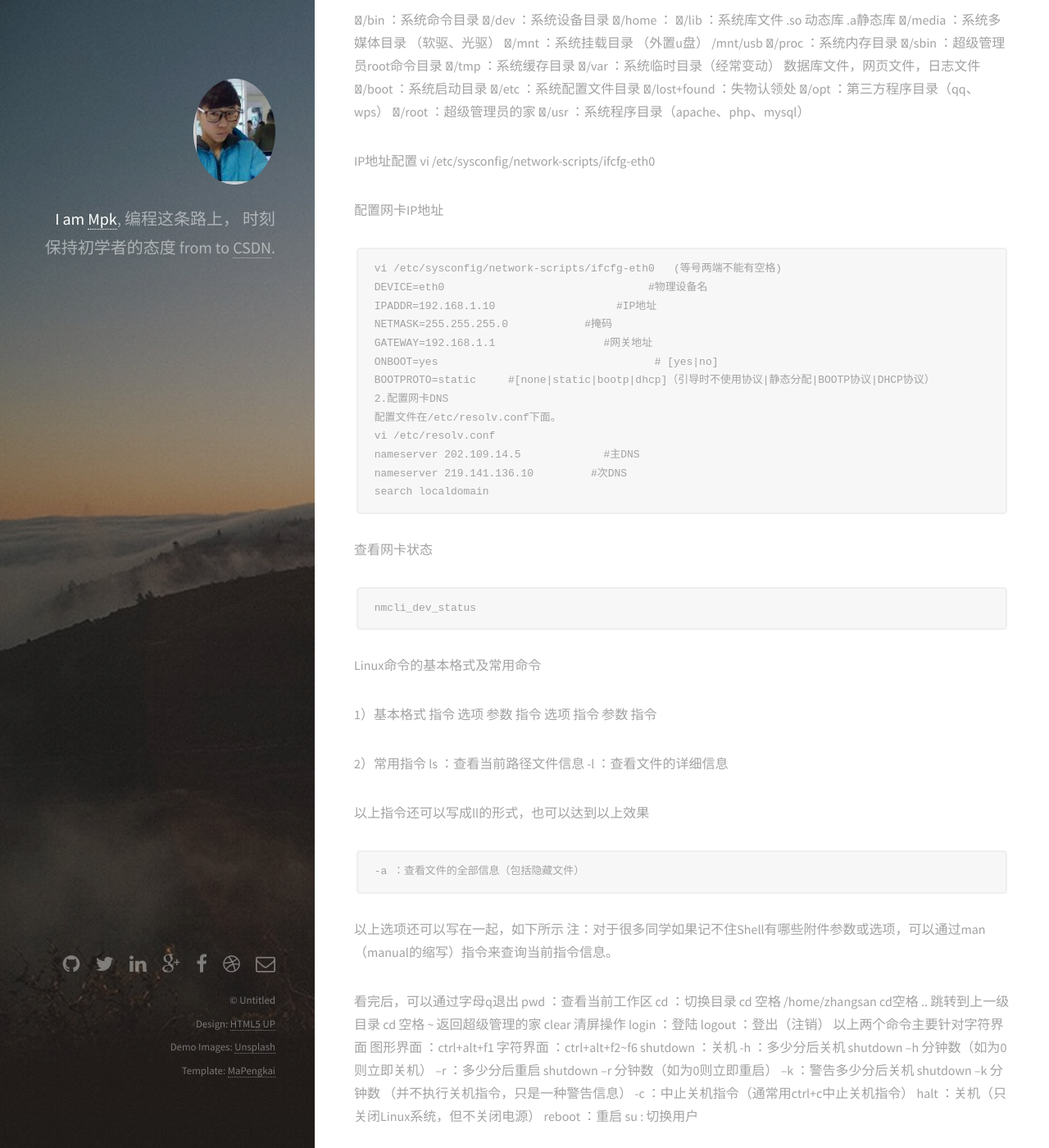
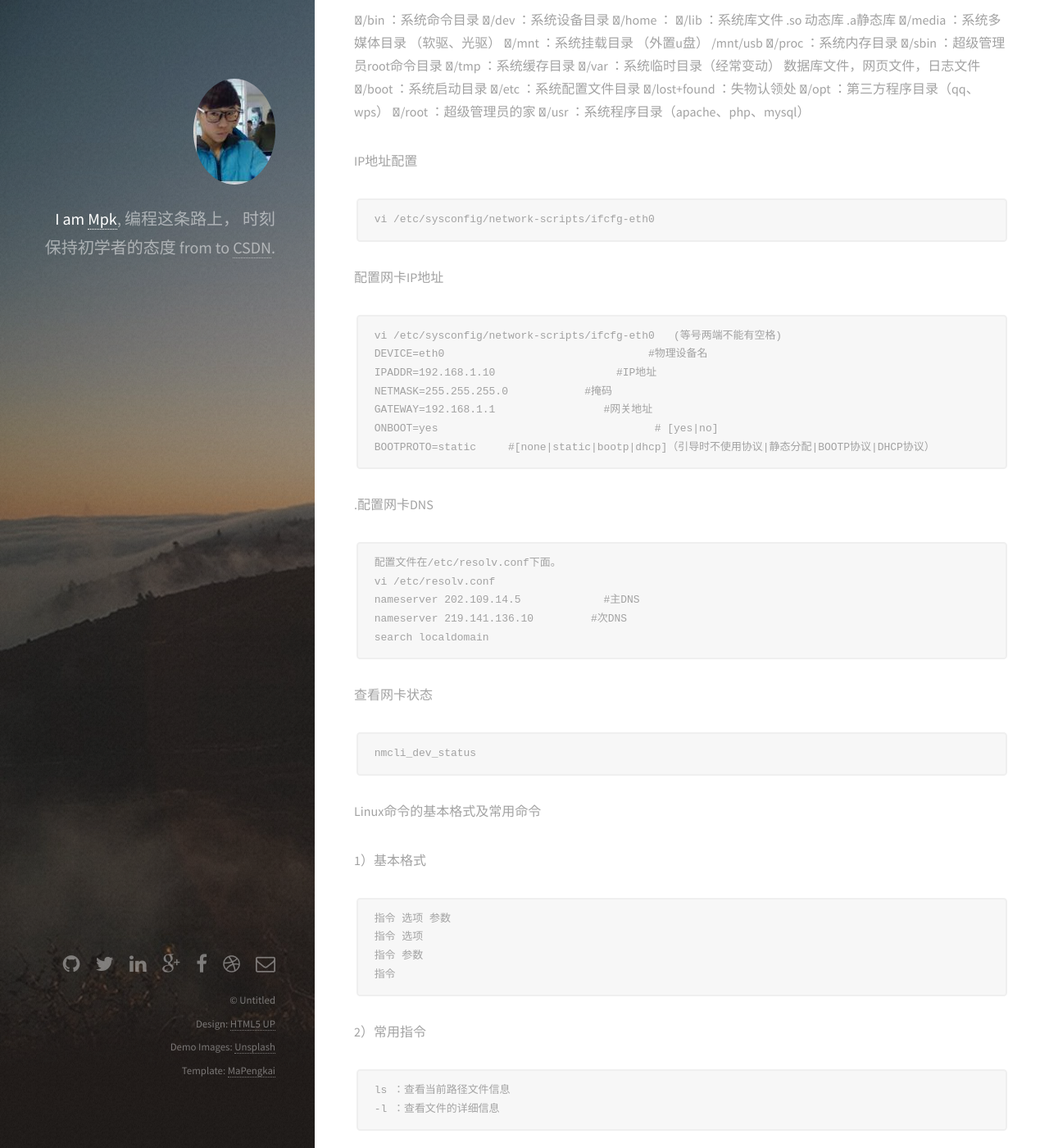
Before and after one commit to mapengkai123/mapengkai123.github.io, a Jekyll site: the page built from _posts/2013-11-3-Linux.markdown, in a window 1280 px wide and 1400 px high, scrolled down 915 px. Shown: the whole window at 82% size. Built offline with Jekyll 4.4.1, drawn with Linux system fonts in a browser that asks for light colours; some of the changed text lies outside the part shown.

Commit message:
v-5 mpk 1

```diff
--- a/_posts/2013-11-3-Linux.markdown
+++ b/_posts/2013-11-3-Linux.markdown
@@ -3,7 +3,7 @@
 title:  "了解Linux!"
 date:   2016-10-27 11:10:38 +0800
 ---
-<img src="/images/fulls/02.jpg" class="fit image">
+<img src="/images/fulls/08.jpg" class="fit image">
 
 我们先来了解Linux系统的含义：
 从狭义上来讲,Linux是由Linus（林纳斯）开发的一段Linux的内核代码;
@@ -36,9 +36,11 @@
 /usr ：系统程序目录（apache、php、mysql）
 
 IP地址配置
+
 	vi /etc/sysconfig/network-scripts/ifcfg-eth0
 
 配置网卡IP地址
+
 
 	vi /etc/sysconfig/network-scripts/ifcfg-eth0   (等号两端不能有空格)
 	DEVICE=eth0                                #物理设备名
@@ -47,7 +49,9 @@
 	GATEWAY=192.168.1.1                 #网关地址
 	ONBOOT=yes                                  # [yes|no]
 	BOOTPROTO=static     #[none|static|bootp|dhcp]（引导时不使用协议|静态分配|BOOTP协议|DHCP协议）
-	2.配置网卡DNS
+
+.配置网卡DNS
+
 	配置文件在/etc/resolv.conf下面。
 	vi /etc/resolv.conf
 	nameserver 202.109.14.5             #主DNS
@@ -61,6 +65,7 @@
 Linux命令的基本格式及常用命令
 
 1）基本格式
+
 	指令 选项 参数
 	指令 选项
 	指令 参数
@@ -68,6 +73,7 @@
 
 
 2）常用指令
+
 	ls ：查看当前路径文件信息
 	-l ：查看文件的详细信息
 
@@ -79,6 +85,7 @@
 注：对于很多同学如果记不住Shell有哪些附件参数或选项，可以通过man（manual的缩写）指令来查询当前指令信息。
 
 看完后，可以通过字母q退出
+
 	pwd  ：查看当前工作区
 	cd ：切换目录
 	cd 空格 /home/zhangsan
@@ -100,6 +107,7 @@
 	su  : 切换用户
 
 三、文件管理
+
 	1、Linux系统中的文件权限
 	r(read)	   4    可读
 	w(write)    2     可写
@@ -137,7 +145,8 @@
 说明：rmdir指令在删除文件夹时，如要删除的文件存在子文件时，系统是不允许删除的
 
 5、复制与移动
-	1）复制    cp [参数] <源文件路径> <目标文件路径>
+
+	 1）复制    cp [参数] <源文件路径> <目标文件路径>
 	-R ：递归复制
 	-p ：复制时保持文件的原有属性
 	-v ：显示复制进度
@@ -151,12 +160,14 @@
 
 
 6、文件统计
+
 	wc [参数] <文件列表> ：文件大小统计
 	-c	：统计文件字节数
 	-l ：统计文件的总行数
 	-w ：统计文件的单词数
 
 7、grep搜索 (管道命令)
+
 	grep [参数] <‘字符串’> <源文件>
 	-n ：匹配的行号
 	-c ：匹配的行数
@@ -168,19 +179,23 @@
 	2）tac ：显示文件内容（反序显示）
 
 9、更改文件权限
+
 	chmod  ：更改文件权限
 	-R ：递归修改
 
 10、find 文件查找
+
 	find [目录列表] [匹配参数] [匹配标准]  查找文件
 	-name ：根据文件的名称查找
 
 11、gzip压缩工具
+
 	语法： gzip [-d#] filename 其中#为1-9的数字
 	“-d” : 解压缩时使用
 	“-#” : 压缩等级，1压缩最差，9压缩最好，6为默认
 
 12、bzip2压缩工具
+
 	语法： bzip2 [-dz] filename
 	bzip2 只有两个选项需要您掌握。
 	“-d” : 解压缩
```
